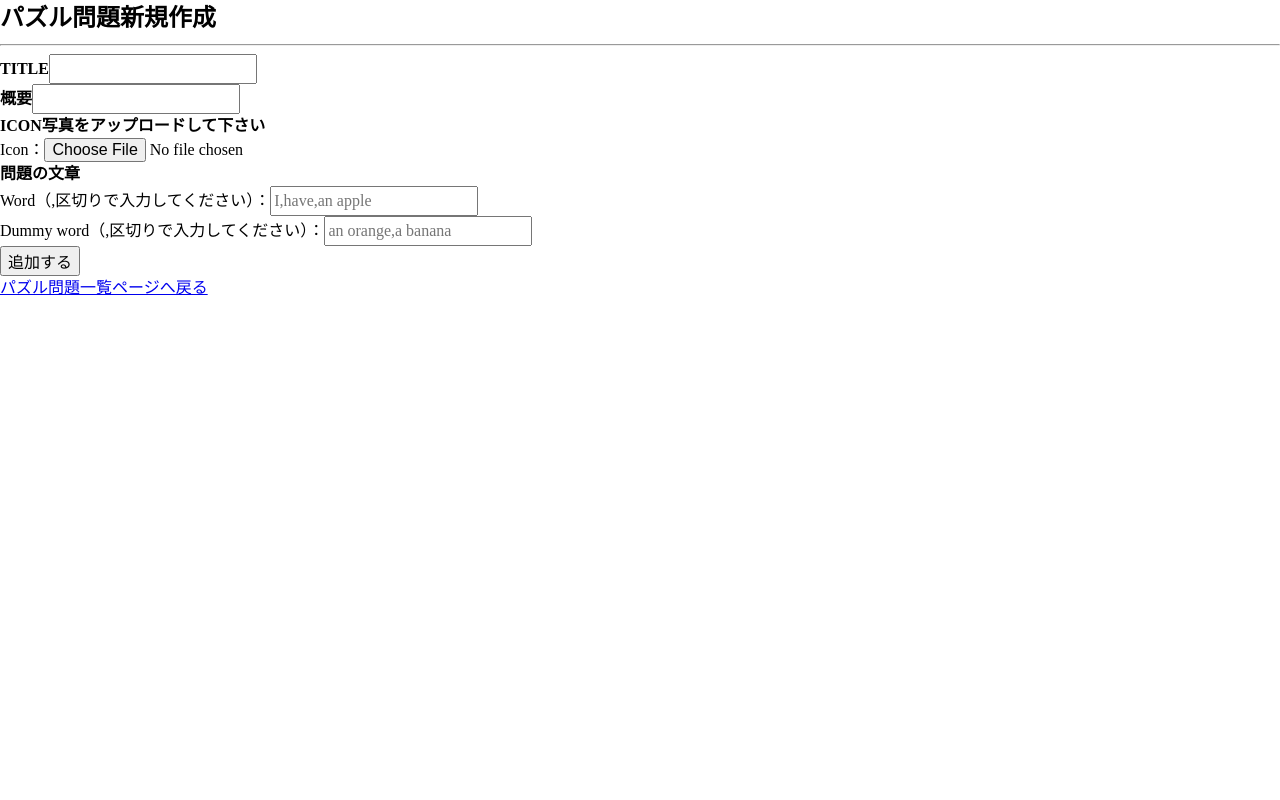
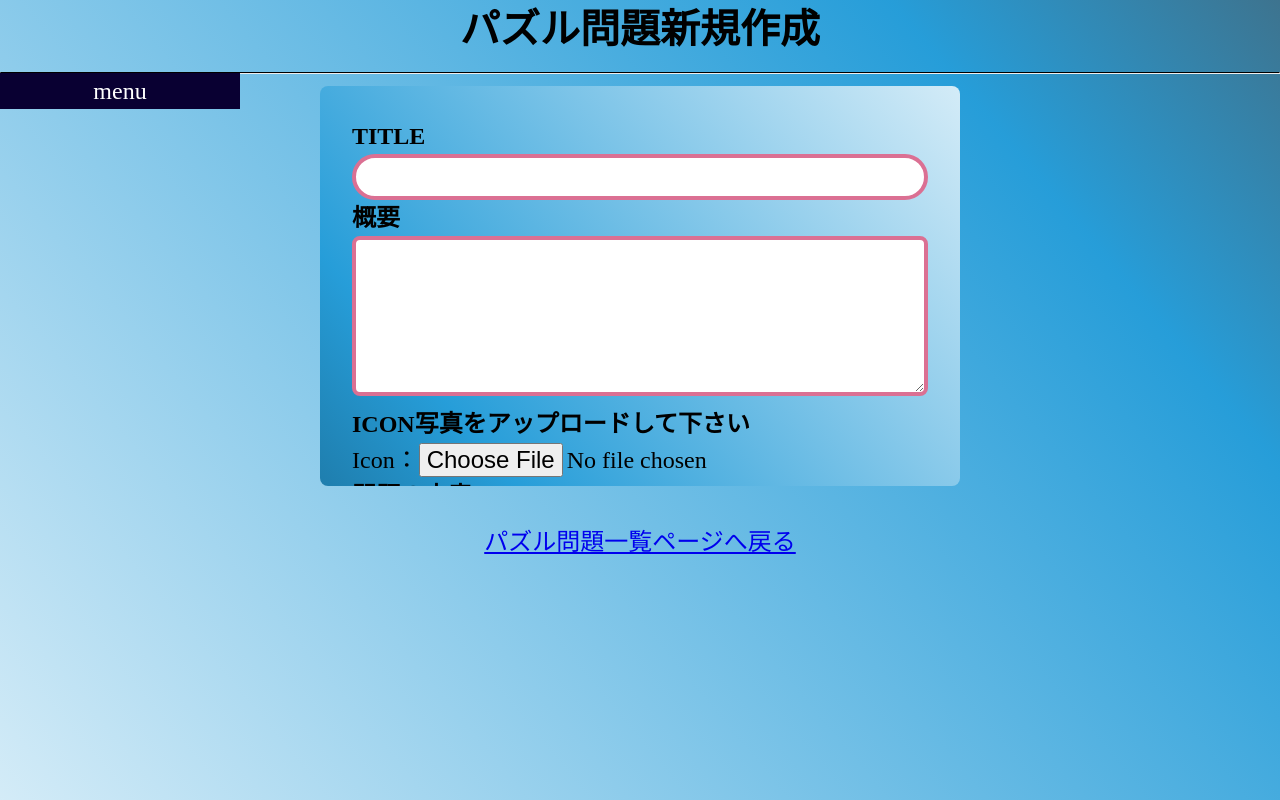
Before and after one commit to ishida-0622/u22-2023, a Next.js app in the folder frontend/: page /admin/register-puzzle in a window 1280 px wide. Built offline with nearby package versions, Linux system fonts and the light colour scheme.

Commit message:
style: 問題追加画面のデザイン

```diff
--- a/frontend/src/components/pages/RegisterPuzzle/index.module.scss
+++ b/frontend/src/components/pages/RegisterPuzzle/index.module.scss
@@ -0,0 +1,120 @@
+.container {
+    font-size: 1.5rem;
+    background: linear-gradient(50deg, hsl(200, 70%, 90%), hsl(200, 70%, 80%), hsl(200, 70%, 70%), hsl(200, 70%, 60%), hsl(200, 70%, 50%), hsl(200, 40%, 40%));
+    min-height: 100vh;
+    h2 {
+        font-size: 2.5rem;
+        display: flex;
+        flex-direction: column;
+        align-items: center;
+        justify-content: center;
+    }
+    hr {
+        border-top: 1px solid black;
+    }
+    input[type="text"] {
+        width: 100%;
+        text-align: left;
+        border-top-left-radius: 15rem;
+        border-top-right-radius: 15rem;
+        border-bottom-left-radius: 15rem;
+        border-bottom-right-radius: 15rem;
+        border-radius: 40rem;
+        border: 0.25rem solid palevioletred;
+    }
+    input[type="file"] {
+        display: flex;
+    }
+    textarea {
+        width: 100%;
+        height: 10rem;
+        text-align: left;
+        border-top-left-radius: 15rem;
+        border-top-right-radius: 15rem;
+        border-bottom-left-radius: 15rem;
+        border-bottom-right-radius: 15rem;
+        border-radius: 0.5rem;
+        border: 0.25rem solid palevioletred;
+    }
+}
+
+.adminmenubar {
+    float: left;
+    margin-top: 0.8rem;
+    position: absolute;
+}
+
+.form {
+    max-width: max(50%, 480px);
+    max-height: max(25rem, 370px);
+    margin: 0 auto 0%;
+    padding: 2rem;
+    border-radius: 0.5rem;
+    justify-content: space-between;
+    overflow-y: auto;
+    // background-color: #26a8c5;
+    background: linear-gradient(50deg, hsl(200, 70%, 40%), hsl(200, 70%, 50%), hsl(200, 70%, 60%), hsl(200, 70%, 70%), hsl(200, 70%, 80%), hsl(200, 70%, 90%));
+}
+
+.overview {
+    width: 100%;
+    padding: 8px;
+    font-size: 1rem;
+    border: 1px solid #ccc;
+    border-radius: 4px;
+    resize: vertical;
+}
+
+.icon {
+    display: flex;
+}
+.icon_image,
+.word_image,
+.word_voice {
+    margin: 1%;
+}
+.image {
+    display: flex;
+}
+
+.checkbox {
+    display: flex;
+    justify-content: center;
+    align-items: center;
+    margin-top: 5%;
+    input[type="checkbox"] {
+    width: 1.5rem;
+    height: 1.5rem;
+    }
+}
+
+.link {
+    display: flex;
+    justify-content: center;
+    align-items: center;
+    padding-top: 3%;
+}
+
+.submit_button_field {
+    display: flex;
+    justify-content: center;
+    align-items: center;
+    margin-top: 5%;
+}
+.submit_button {
+    display: inline-block;
+    padding: 0;
+    color: azure;
+    font-size: 2rem;
+    font-weight: bold;
+    background-color: #df0013;
+    border-bottom: 50% solid #9f000c;
+    border-radius: 100vh;
+    border-color: #9f000c;
+    top: calc(50% - 0.5rem);
+}
+.submit_button:hover {
+    margin-top: 0.2rem;
+    border-bottom: 0.1rem solid #9f000c;
+    cursor: pointer;
+}
--- a/frontend/src/components/pages/RegisterPuzzle/index.tsx
+++ b/frontend/src/components/pages/RegisterPuzzle/index.tsx
@@ -1,4 +1,6 @@
 import { useState } from "react";
+import styles from "./index.module.scss";
+import { AdminMenubar } from "@/components/elements/AdminMenubar";
 import Image from "next/image";
 import {
   RegisterPuzzleRequest,
@@ -40,7 +42,7 @@ export const RegisterPuzzle = () => {
     setTitle(event.target.value);
   };
 
-  const changeDescription = (event: React.ChangeEvent<HTMLInputElement>) => {
+  const changeDescription = (event: React.ChangeEvent<HTMLTextAreaElement>) => {
     setDescription(event.target.value);
   };
 
@@ -229,10 +231,13 @@ export const RegisterPuzzle = () => {
   };
 
   return (
-    <main>
+    <main className={`${styles.container}`}>
       <h2>パズル問題新規作成</h2>
+      <div className={`${styles.adminmenubar}`}>
+        <AdminMenubar />
+      </div>
       <hr />
-      <form onSubmit={onSubmitHandler}>
+      <form onSubmit={onSubmitHandler} className={`${styles.form}`}>
         <div>
           <label>
             <b>TITLE</b>
@@ -250,12 +255,13 @@ export const RegisterPuzzle = () => {
         <div>
           <label>
             <b>概要</b>
-            <input
+            <textarea
               name="description"
               id="description"
               value={description}
               onChange={changeDescription}
               required={true}
+              className={`${styles.overview}`}
             />
           </label>
         </div>
@@ -263,19 +269,21 @@ export const RegisterPuzzle = () => {
         <div>
           <label>
             <b>ICON写真をアップロードして下さい</b>
-            <br />
+            <div className={`${styles.icon}`}>
               Icon：
               <input
                 type="file"
                 accept="image/*"
                 onChange={iconOnChangeHandler}
               />
+            </div>
             {icon && (
               <Image
                 src={icon}
                 alt={"Icon写真をアップロードしてください"}
                 width={100}
                 height={100}
+                className={`${styles.icon_image}`}
               />
             )}
           </label>
@@ -313,6 +321,7 @@ export const RegisterPuzzle = () => {
                       alt={"イラスト写真をアップロードしてください"}
                       width={100}
                       height={100}
+                      className={`${styles.word_image}`}
                     />
                   )}
                 </label>
@@ -333,6 +342,7 @@ export const RegisterPuzzle = () => {
                       alt={"シルエットの写真をアップロードしてください"}
                       width={100}
                       height={100}
+                      className={`${styles.word_image}`}
                     />
                   )}
                 </label>
@@ -347,10 +357,10 @@ export const RegisterPuzzle = () => {
                   onChange={(e) => onChangeHandler(e, i, setVoices)}
                 />
 
-                {voices[i] && <audio src={voices[i]!} controls={true} />}
+                {voices[i] && <audio src={voices[i]!} controls={true} className={`${styles.word_voice}`} />}
               </label>
 
-              <label>
+              <label className={`${styles.checkbox}`}>
                 is displayed：
                 <input
                   type="checkbox"
@@ -395,6 +405,7 @@ export const RegisterPuzzle = () => {
                     alt={"イラスト写真をアップロードしてください"}
                     width={100}
                     height={100}
+                    className={`${styles.word_image}`}
                   />
                 )}
               </label>
@@ -415,6 +426,7 @@ export const RegisterPuzzle = () => {
                     alt={"シルエットの写真をアップロードしてください"}
                     width={100}
                     height={100}
+                    className={`${styles.word_image}`}
                   />
                 )}
               </label>
@@ -430,16 +442,22 @@ export const RegisterPuzzle = () => {
                 />
 
                 {dummyVoices[i] && (
-                  <audio src={dummyVoices[i]!} controls={true} />
+                  <audio src={dummyVoices[i]!} controls={true} className={`${styles.word_voice}`} />
                 )}
               </label>
             </div>
           ))}
         </div>
 
-        <input type="submit" value="追加する" />
+        <div className={`${styles.submit_button_field}`}>
+          <button className={`${styles.submit_button}`} type="submit">
+            追加する
+          </button>
+        </div>
       </form>
+      <div className={`${styles.link}`}>
         <Link href="/admin/puzzle">パズル問題一覧ページへ戻る</Link>
+      </div>
     </main>
   );
 };
```
Lines whose indentation alone changed are shown as unchanged.
